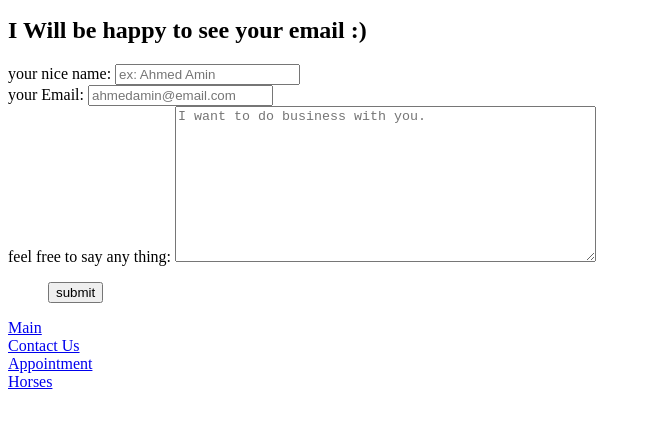
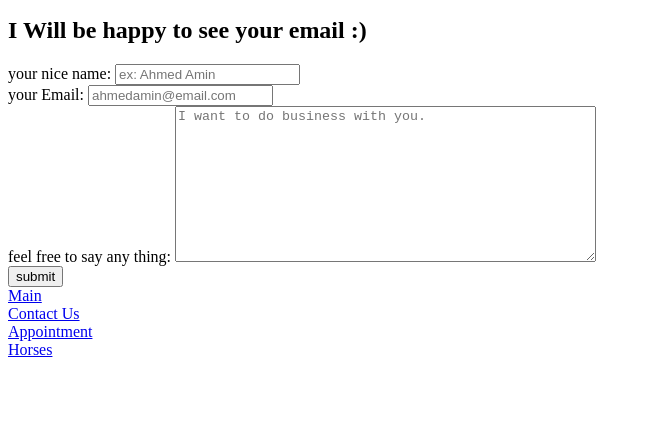
Before and after one commit to Abdulrahmanaak/swe-363-231-03, a plain HTML site: page Personal Website/contact_us.html in a window 1280 px wide. Shown: the part 290-718 px from the top of the page, without its empty margins (0-651 px from the left). Drawn offline with Linux system fonts and the light colour scheme.

Commit message:
changing Semantic Structure

```diff
--- a/Personal Website/contact_us.html
+++ b/Personal Website/contact_us.html
@@ -18,6 +18,7 @@
         </ul>
     </nav>
     <!-- headings -->
+    <header>
         <h1>Contact Us</h1>
         <h2>My Information</h2>
         <ul>
@@ -25,8 +26,9 @@
             <li>+966510203040</li>
             <li>KFUPM, Dhahran, Kingdom of Saudi Arabia</li>
         </ul>
-
+    </header>
     <!-- form -->
+    <section>
         <h2>I Will be happy to see your email :)</h2>
         <form action="confirmation.html">
             <div>
@@ -41,10 +43,11 @@
                 <label for="message">feel free to say any thing:</label>
                 <textarea id="message" cols="50" rows="10" placeholder="I want to do business with you."></textarea>
             </div>
-        <dir>
+            <div>
                 <input type="submit" value="submit">
-        </dir>
+            </div>
         </form>
+    </section>
 </body>
 <!-- footer of the page -->
 <footer>
```
Also changed, not shown: Personal Website/Additional Pages/horses.html (+2 -0 lines), Personal Website/appointment.html (+3 -2 lines), Personal Website/confirmation.html (+3 -1 lines), Personal Website/index.html (+6 -1 lines). Lines whose indentation alone changed are shown as unchanged.
